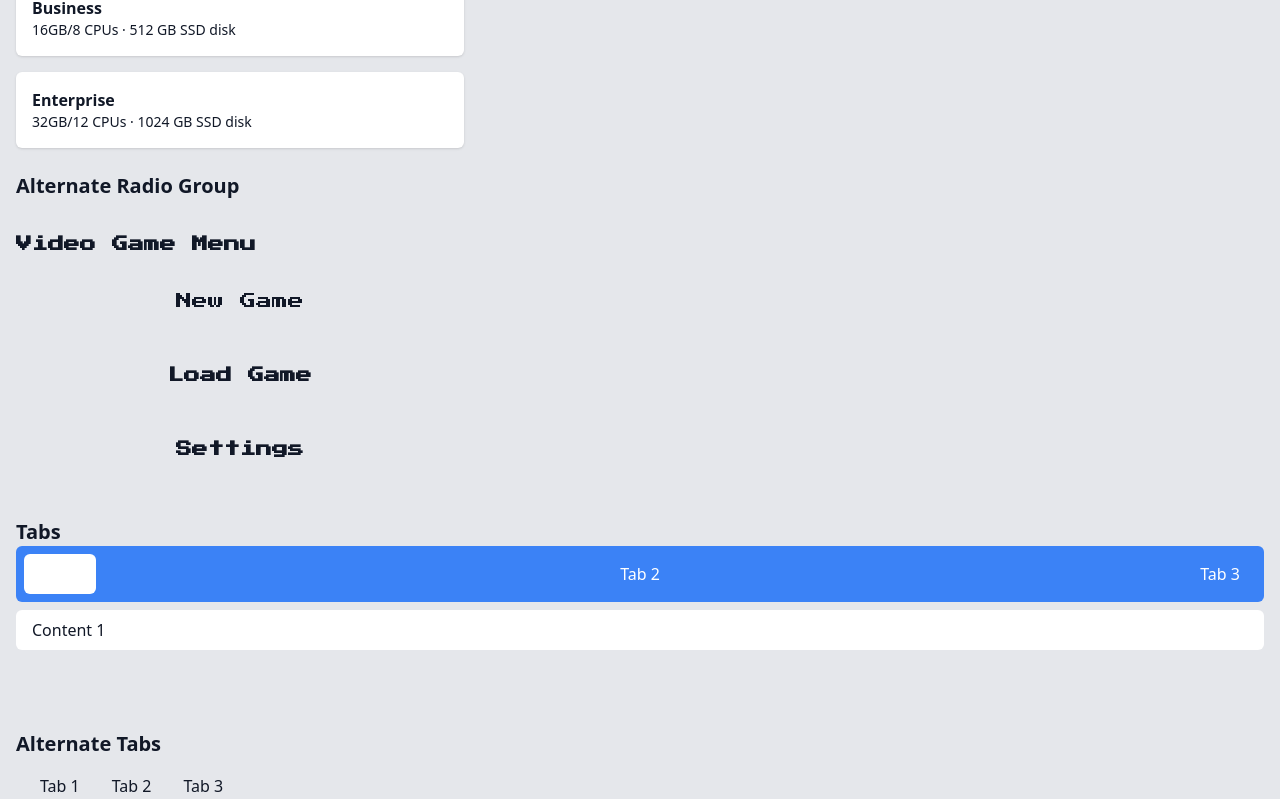
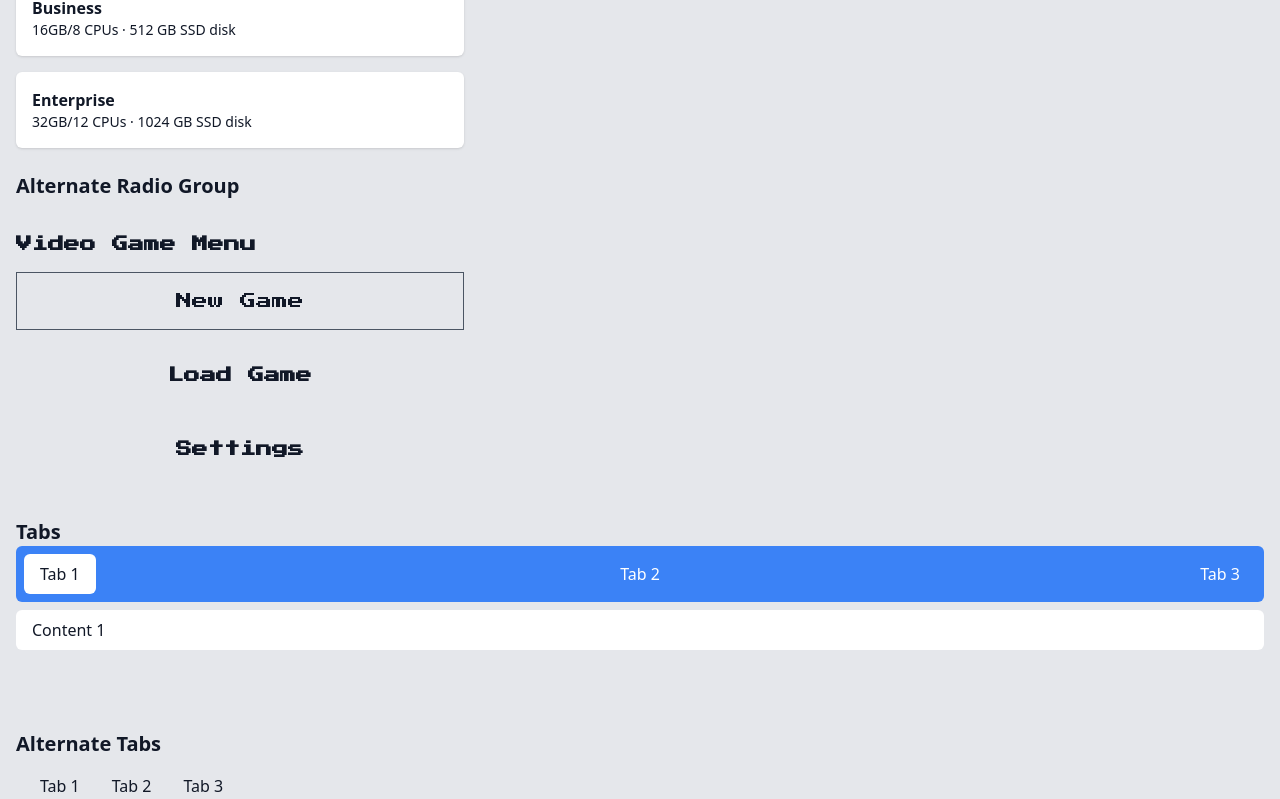
Before and after one commit to Ismail020/HeadlessUi, a Vue app: page / in a window 1280 px wide. Shown: the part 476-1275 px from the top of the page. Built offline with nearby package versions, Linux system fonts and the light colour scheme.

Commit message:
Styling bug fix

```diff
--- a/src/App.vue
+++ b/src/App.vue
@@ -196,19 +196,19 @@ const gameSelection = ref("new game");
                     <RadioGroupLabel class="font-bold">Video Game Menu</RadioGroupLabel>
                     <div class="space-y-4 mt-4">
                         <RadioGroupOption v-slot="{ checked }" value="new game" class="text-center focus:outline-none cursor-pointer">
-                            <div class="border border-transparent px-4 py-4" :class="checked ? 'border-gray-600' : ''">
+                            <div class="border px-4 py-4" :class="checked ? 'border-gray-600' : ''">
                                 <div>New Game</div>
                             </div>
                         </RadioGroupOption>
                         <RadioGroupOption v-slot="{ checked }" value="load game" class="text-center focus:outline-none cursor-pointer">
-                            <div class="border border-transparent px-4 py-4" :class="checked ? 'border-gray-600' : ''">
+                            <div class="border px-4 py-4" :class="checked ? 'border-gray-600' : ''">
                                 <div>
                                     <div class="font-bold">Load Game</div>
                                 </div>
                             </div>
                         </RadioGroupOption>
                         <RadioGroupOption v-slot="{ checked }" value="settings" class="text-center focus:outline-none cursor-pointer">
-                            <div class="border border-transparent px-4 py-4" :class="checked ? 'border-gray-600' : ''">
+                            <div class="border px-4 py-4" :class="checked ? 'border-gray-600' : ''">
                                 <div>
                                     <div class="font-bold">Settings</div>
                                 </div>
@@ -221,20 +221,20 @@ const gameSelection = ref("new game");
             <div class="py-8">
                 <h2 class="font-bold text-xl pt-2">Tabs</h2>
                 <TabGroup>
-                    <TabList class="bg-blue-500 rounded-md flex justify-between px-2 py-2">
-                        <Tab as="template" v-slot="{ selected }"><button class="rounded-md text-white px-4 py-2" :class="{
+                    <TabList class="bg-blue-500 text-white rounded-md flex justify-between px-2 py-2">
+                        <Tab as="template" v-slot="{ selected }"><button class="rounded-md px-4 py-2" :class="{
                           'bg-white text-gray-900 !important': selected,
                         }">
                         Tab 1
                       </button>
                         </Tab>
-                        <Tab as="template" v-slot="{ selected }"><button class="rounded-md text-white px-4 py-2" :class="{
+                        <Tab as="template" v-slot="{ selected }"><button class="rounded-md px-4 py-2" :class="{
                           'bg-white text-gray-900': selected,
                         }">
                         Tab 2
                       </button>
                         </Tab>
-                        <Tab as="template" v-slot="{ selected }"><button class="rounded-md text-white px-4 py-2" :class="{
+                        <Tab as="template" v-slot="{ selected }"><button class="rounded-md px-4 py-2" :class="{
                           'bg-white text-gray-900': selected,
                         }">
                         Tab 3
```
